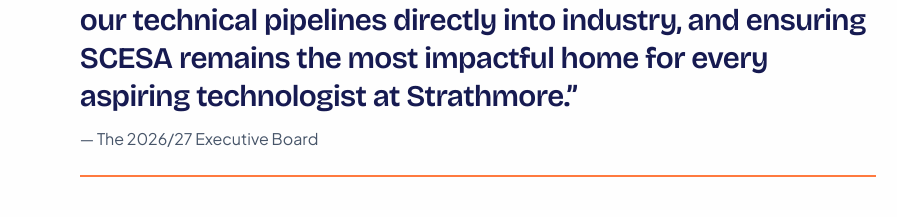
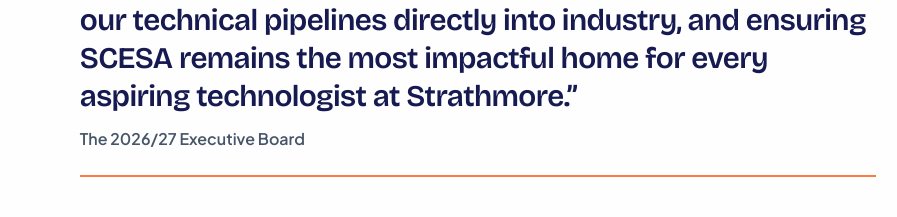
Before and after one commit to scesa-su/scesa-website, a Next.js app: page /spotlight/clubs-sports-gala-recap in a window 1280 px wide. Shown: the part 3001-3218 px from the top of the page, without its empty margins (162-1059 px from the left). Built offline with nearby package versions, Linux system fonts and the light colour scheme.

Commit message:
style(spotlight): drop the dash before pull quote attributions

```diff
--- a/src/presentation/components/spotlight/mdxComponents.tsx
+++ b/src/presentation/components/spotlight/mdxComponents.tsx
@@ -13,7 +13,7 @@ function PullQuote({ quote, attribution }: { quote: string; attribution?: string
       <blockquote className="font-display text-display-xs font-semibold text-brand-primary md:text-display-sm">
         <p>“{quote}”</p>
       </blockquote>
-      {attribution && <figcaption className="mt-3 text-md text-brand-muted">— {attribution}</figcaption>}
+      {attribution && <figcaption className="mt-3 text-md font-semibold text-brand-muted">{attribution}</figcaption>}
     </figure>
   );
 }
```
